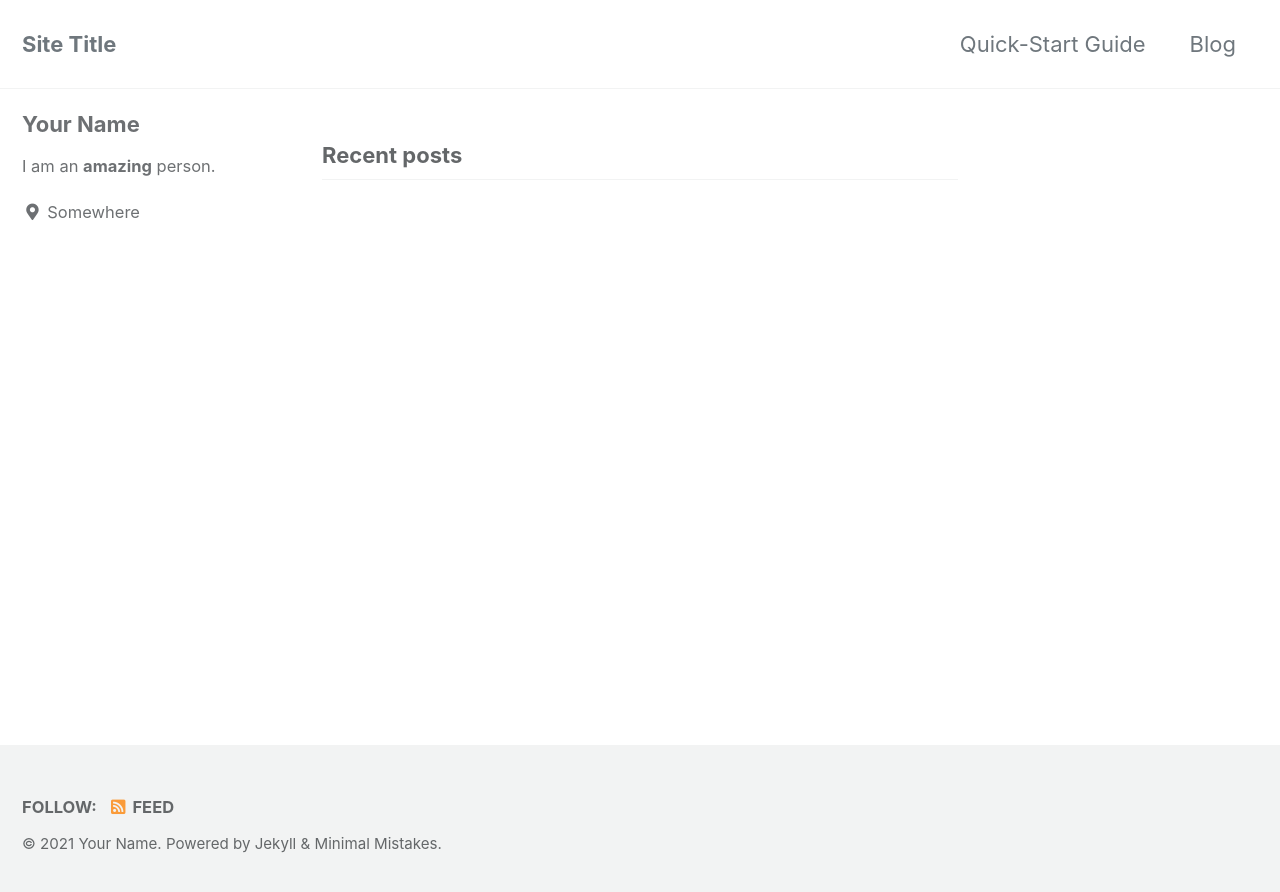
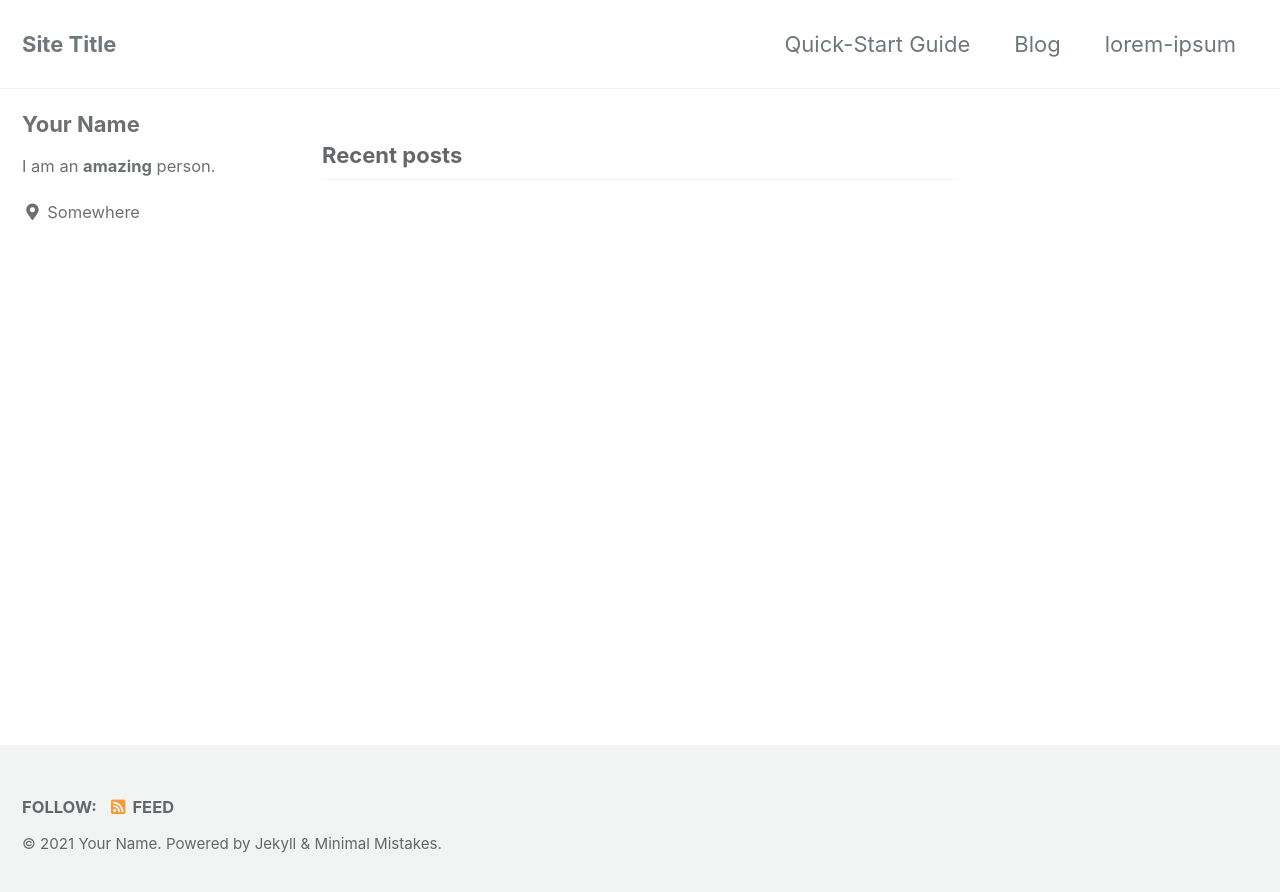
Before and after one commit to stackbit-projects/panoramic-rabbit-21f1a, a Jekyll site: the page built from index.html, in a window 1280 px wide. Shown: the top 892 px of the page. Built offline with Jekyll 4.4.1, drawn with Linux system fonts in a browser that asks for light colours; cached includes are drawn as plain includes; the list of posts is cut into pages by our own code.

Commit message:
navigation.yml: Multiple updates: * updated main * updated url in main

```diff
--- a/_data/navigation.yml
+++ b/_data/navigation.yml
@@ -2,3 +2,6 @@ main:
   - title: Quick-Start Guide
     url: 'https://mmistakes.github.io/minimal-mistakes/docs/quick-start-guide/'
   - title: Blog
+    url: '#'
+  - title: lorem-ipsum
+    url: lorem-ipsum
```
